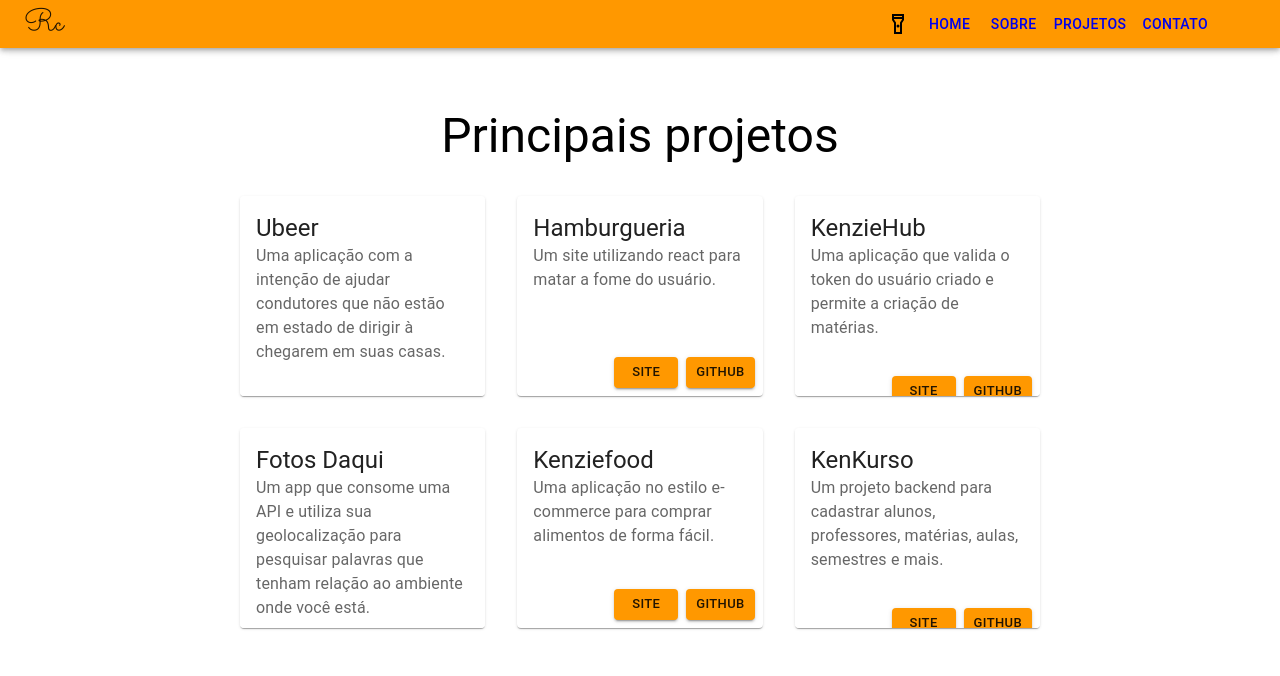
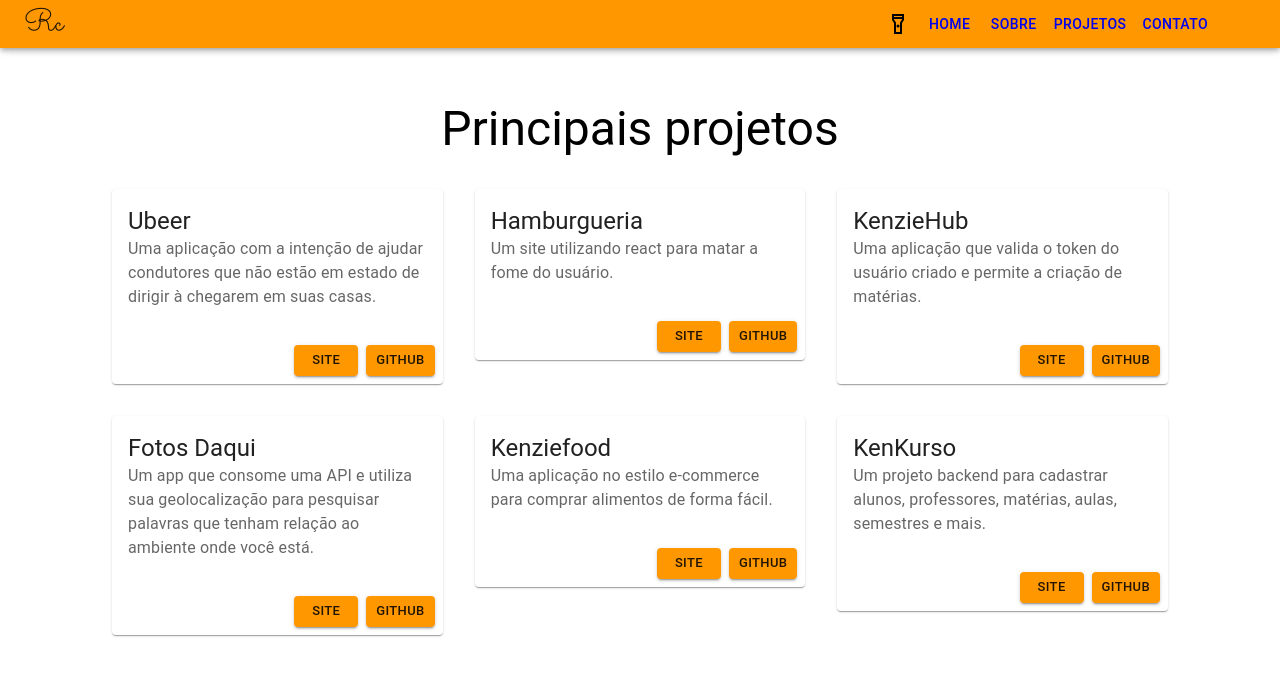
Before and after one commit to Robert663/portfolio, a React (Create React App) app: page /projetos in a window 1280 px wide. Shown: the top 676 px of the page. Built offline with nearby package versions, Linux system fonts and the light colour scheme.

Commit message:
refactor: removing unecessary styles

```diff
--- a/src/pages/Projects/index.tsx
+++ b/src/pages/Projects/index.tsx
@@ -24,15 +24,11 @@ export const Projects = () => {
       </Typography>
 
       <Slide direction='right' in timeout={1000}>
-        <Grid width="65%" container spacing={4} justifyContent='center'>
+        <Grid width="85%" container spacing={4} justifyContent='center'>
           {projects.map((project) => (
-            <Grid item xs={12} sm={6} md={5} lg={4} key={project.id}>
+            <Grid item xs={12} sm={7} md={7} lg={4} key={project.id}>
               <Card
                 sx={{
-                  minWidth: 150,
-                  minHeight: 200  ,
-                  maxHeight: 170,
-                  overflow: 'scroll',
                   display: 'flex',
                   justifyContent: 'space-between',
                   flexDirection: 'column',
```
